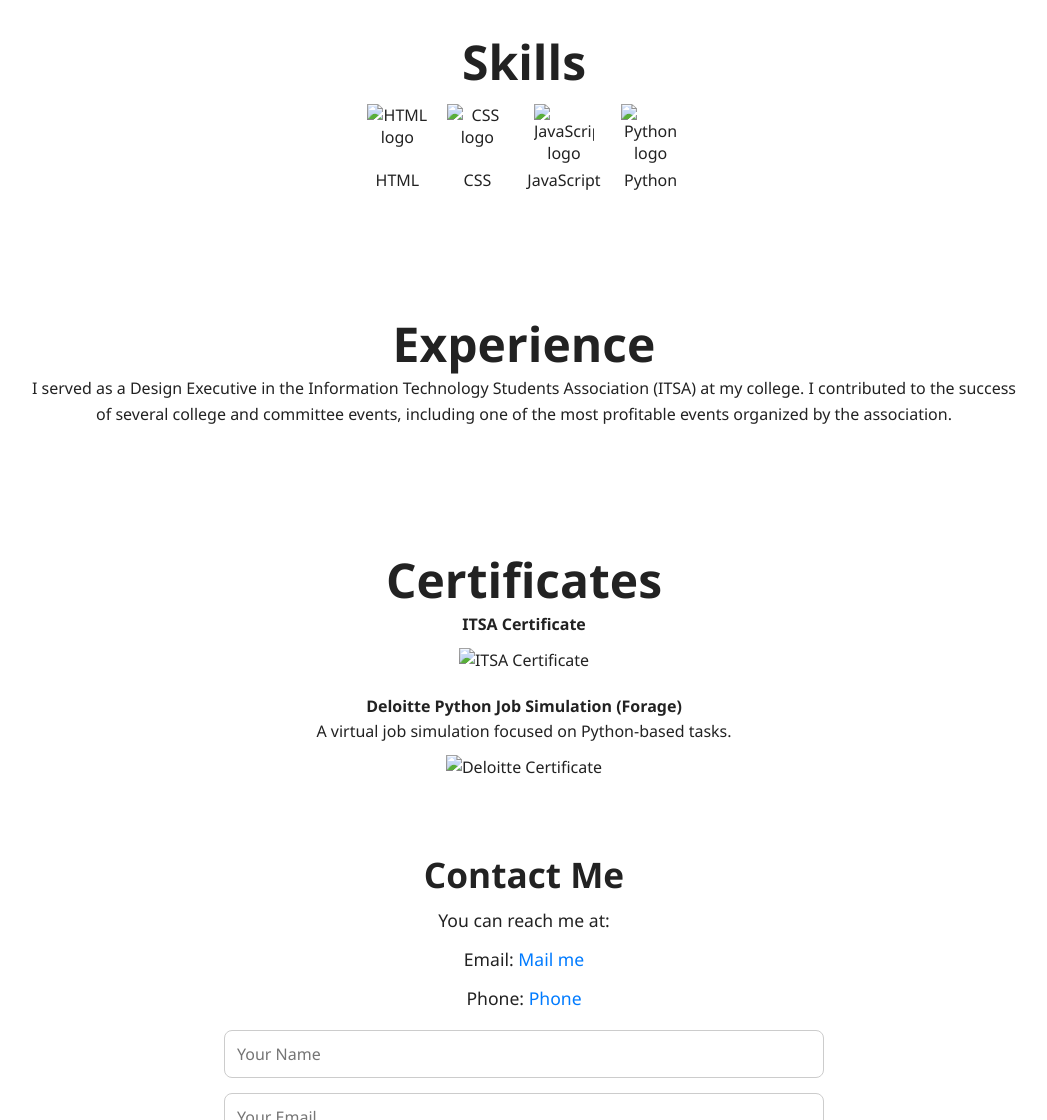
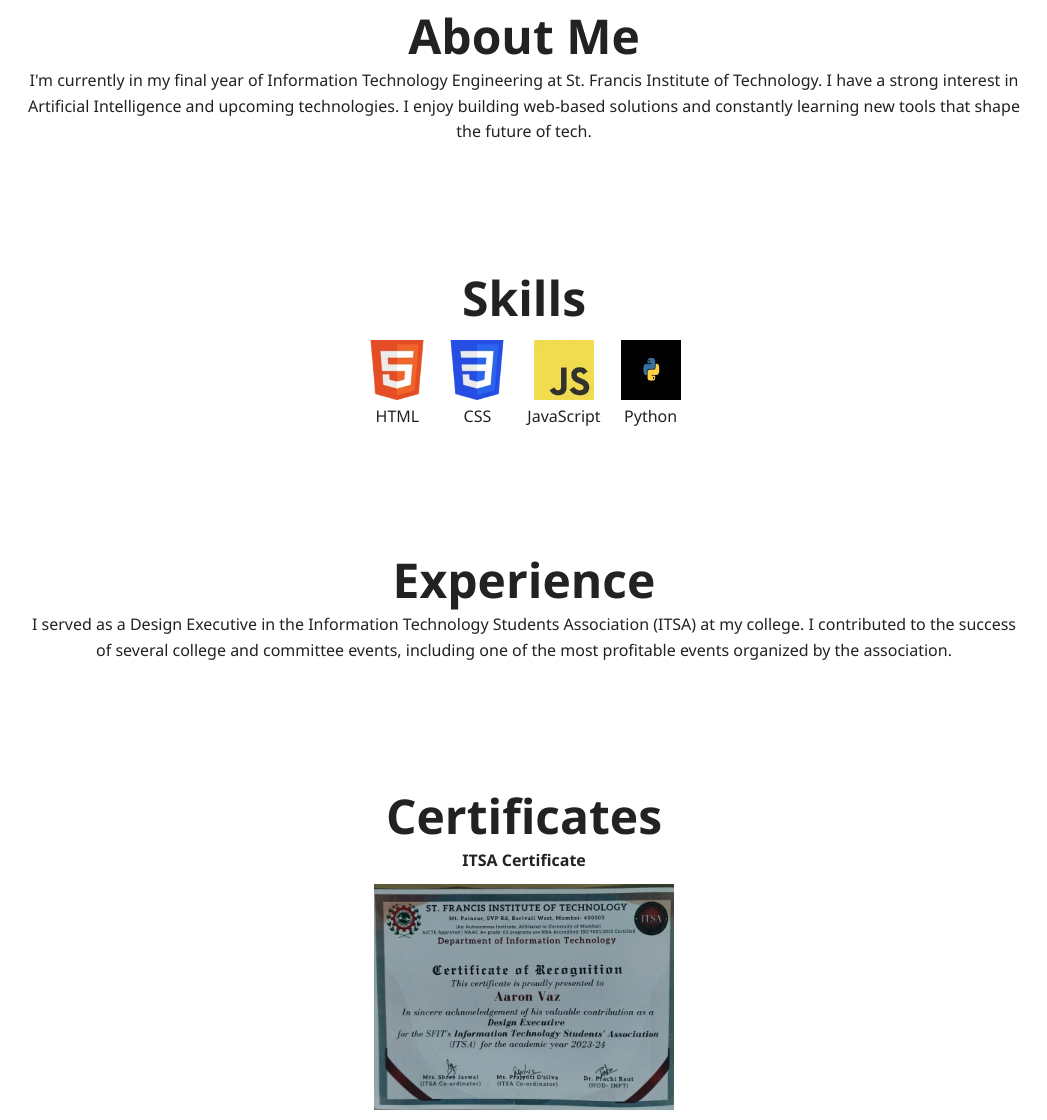
Before and after one commit to Aaron4804/Portfolio, a plain HTML site: page index.html in a window 1280 px wide. Shown: the part 615-1735 px from the top of the page, without its empty margins (116-1163 px from the left). Drawn offline with Linux system fonts and the light colour scheme.

Commit message:
Update index.html

```diff
--- a/index.html
+++ b/index.html
@@ -51,7 +51,7 @@
         </div>
       </div>
       <div class="headshot">
-        <img src="images/aaron1.jpg" alt="Aaron Vaz Headshot" />
+        <img src="aaron1.jpg" alt="Aaron Vaz Headshot" />
       </div>
     </section>
 
@@ -72,19 +72,19 @@
       <h2>Skills</h2>
       <div class="cells">
         <div class="cell">
-          <img src="images/html-logo.webp" alt="HTML logo" />
+          <img src="html-logo.webp" alt="HTML logo" />
           <span>HTML</span>
         </div>
         <div class="cell">
-          <img src="images/css-logo.webp" alt="CSS logo" />
+          <img src="css-logo.webp" alt="CSS logo" />
           <span>CSS</span>
         </div>
         <div class="cell">
-          <img src="images/javascript-logo.webp" alt="JavaScript logo" />
+          <img src="javascript-logo.webp" alt="JavaScript logo" />
           <span>JavaScript</span>
         </div>
         <div class="cell">
-          <img src="images/python-logo.png" alt="Python logo" />
+          <img src="python-logo.png" alt="Python logo" />
           <span>Python</span>
         </div>
       </div>
@@ -109,12 +109,12 @@
     <ul>
       <li>
         <strong>ITSA Certificate</strong><br />
-        <img src="images/itsacertificate.jpg" alt="ITSA Certificate" />
+        <img src="itsacertificate.jpg" alt="ITSA Certificate" />
       </li>
       <li>
         <strong>Deloitte Python Job Simulation (Forage)</strong><br />
         A virtual job simulation focused on Python-based tasks.<br />
-        <img src="images/deloittepythonjobsimulation.png" alt="Deloitte Certificate" />
+        <img src="deloittepythonjobsimulation.png" alt="Deloitte Certificate" />
       </li>
     </ul>
   </div>
```
